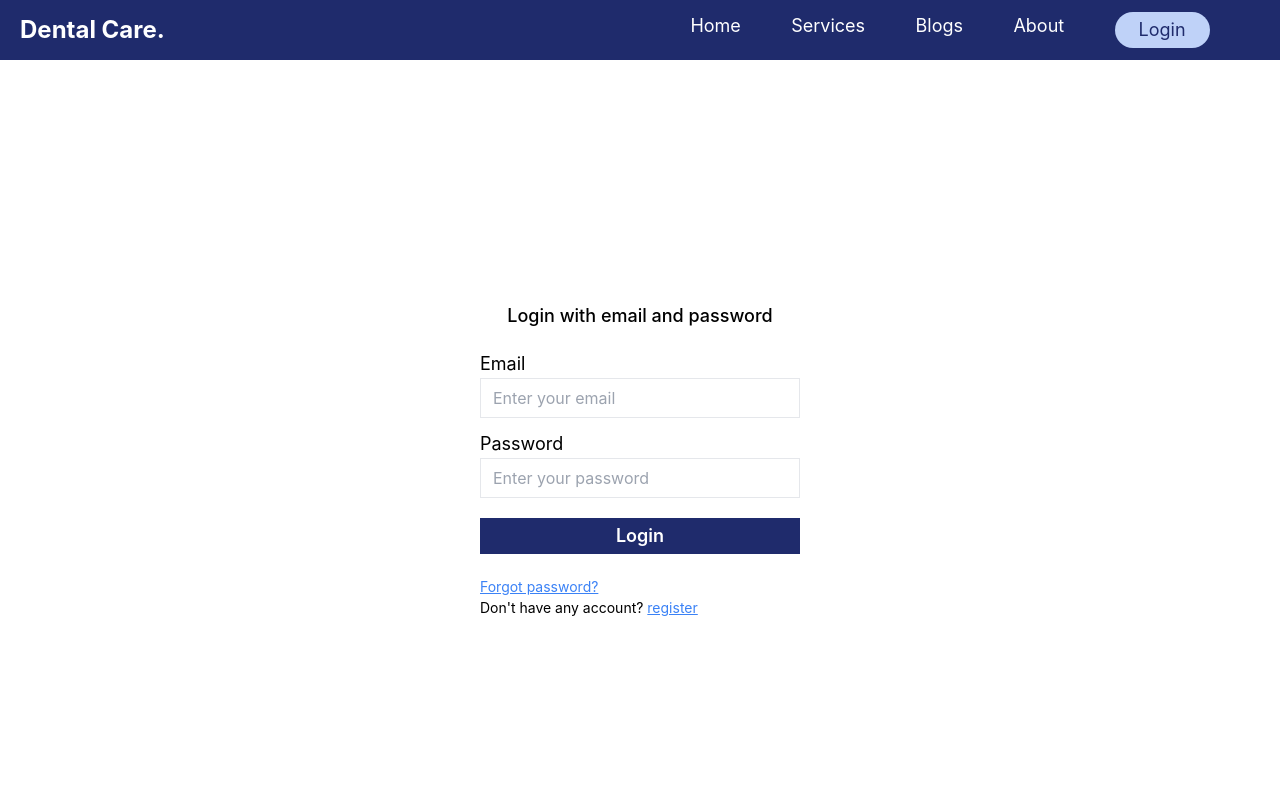
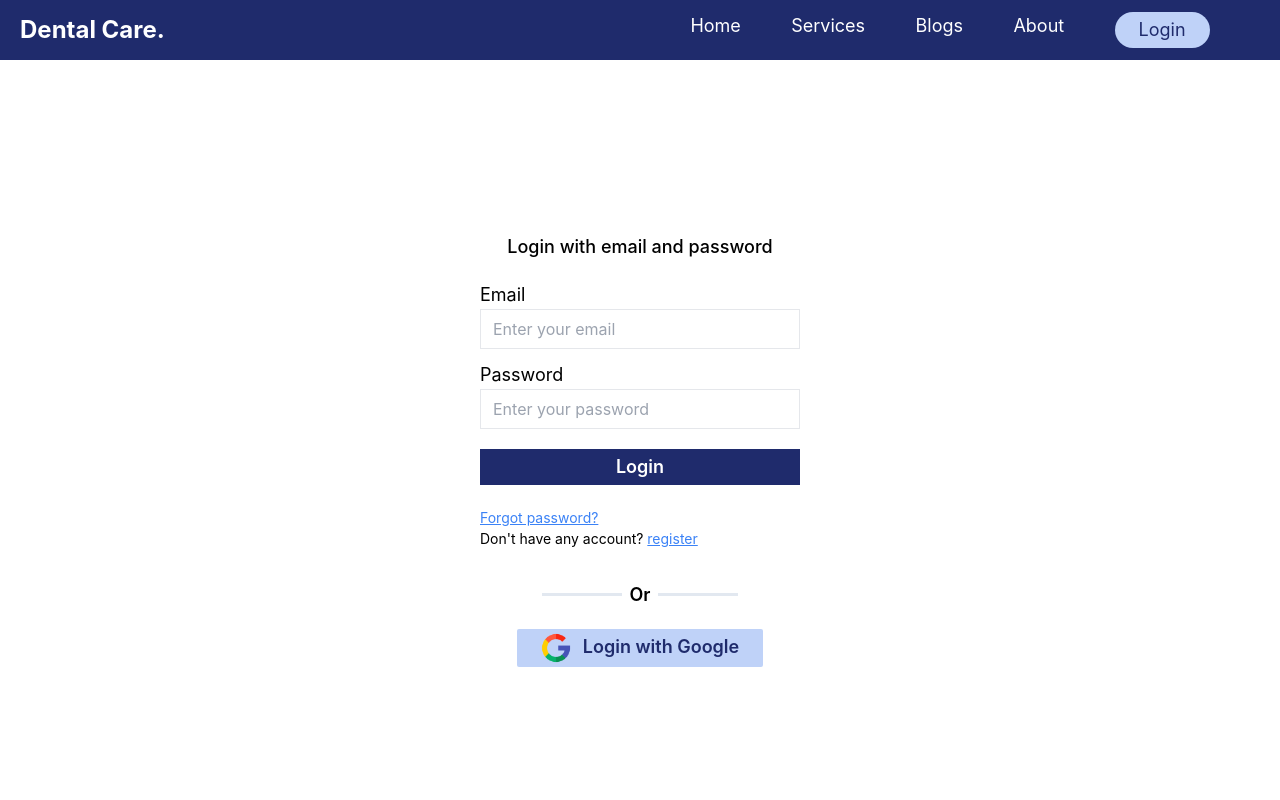
Before and after one commit to rakibul-cse-diu/dental-care, a React (Create React App) app: page /login in a window 1280 px wide. Shown: the top 800 px of the page. Built offline with nearby package versions, Linux system fonts and the light colour scheme.

Commit message:
add social login button on login page

```diff
--- a/src/components/Login/Login.js
+++ b/src/components/Login/Login.js
@@ -1,5 +1,6 @@
 import React from 'react';
 import { Link } from 'react-router-dom';
+import googleLogo from '../../images/Google-logo.png';
 
 const Login = () => {
     return (
@@ -14,6 +15,19 @@ const Login = () => {
                 <Link to="/resetpassword"><span className='text-sm text-blue-500 underline decoration-blue-500'>Forgot password?</span></Link>
                 <span className='text-sm'>Don't have any account? <Link to="/register"><button className='text-blue-500 underline decoration-blue-500'>register</button></Link></span>
             </form>
+            <div className='mt-8'>
+                <div className='flex justify-center items-center'>
+                    <div className='w-[80px] h-[3px] bg-slate-200'></div>
+                    <small className='mx-2 text-lg font-semibold'>Or</small>
+                    <div className='w-[80px] h-[3px] bg-slate-200'></div>
+                </div>
+                <div>
+                    <button className='my-5 px-6 py-1 bg-[#BFD2F8] text-[#1F2B6C] hover:bg-[#1F2B6C] hover:text-[#BFD2F8] duration-500 text-lg font-semibold cursor-pointer rounded-sm'>
+                        <img className='inline mr-3' src={googleLogo} alt="" height={30} width={30} />
+                        Login with Google
+                    </button>
+                </div>
+            </div>
         </div>
     );
 };
```
Also changed, not shown: src/images/Google-logo.png (added).
